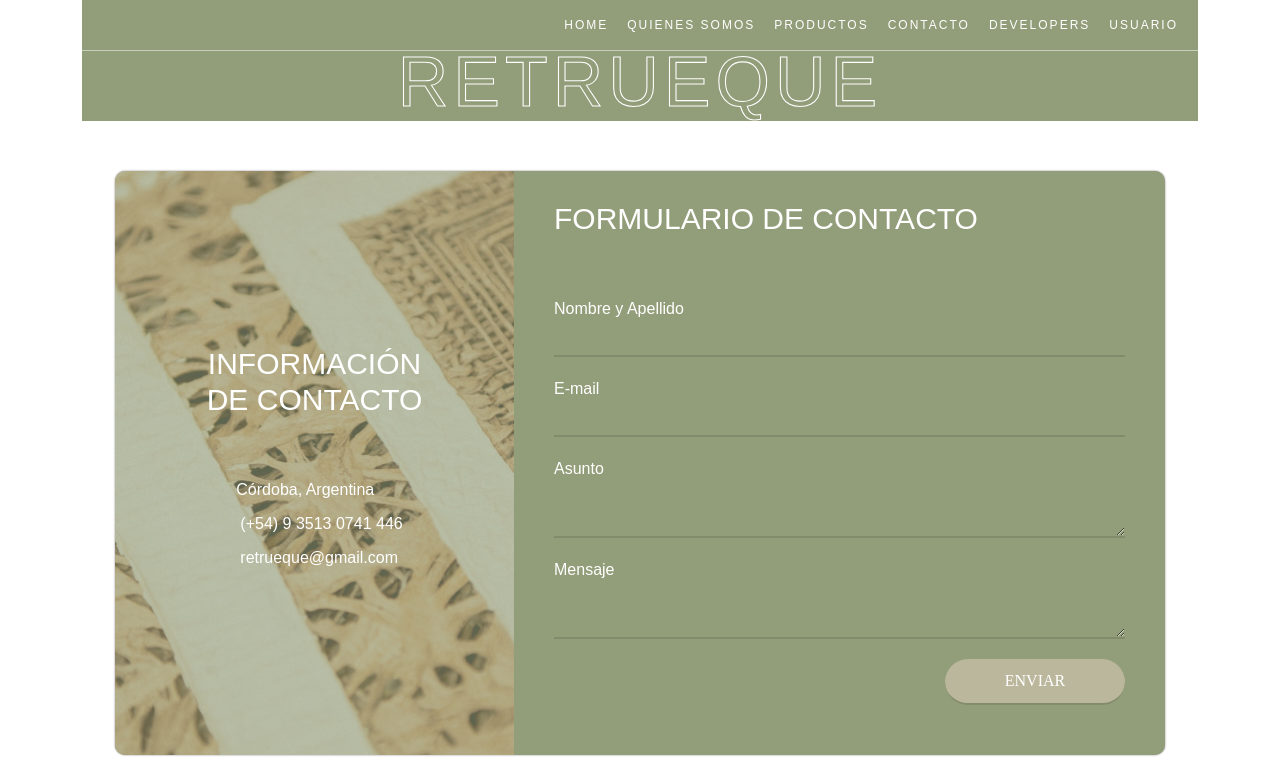
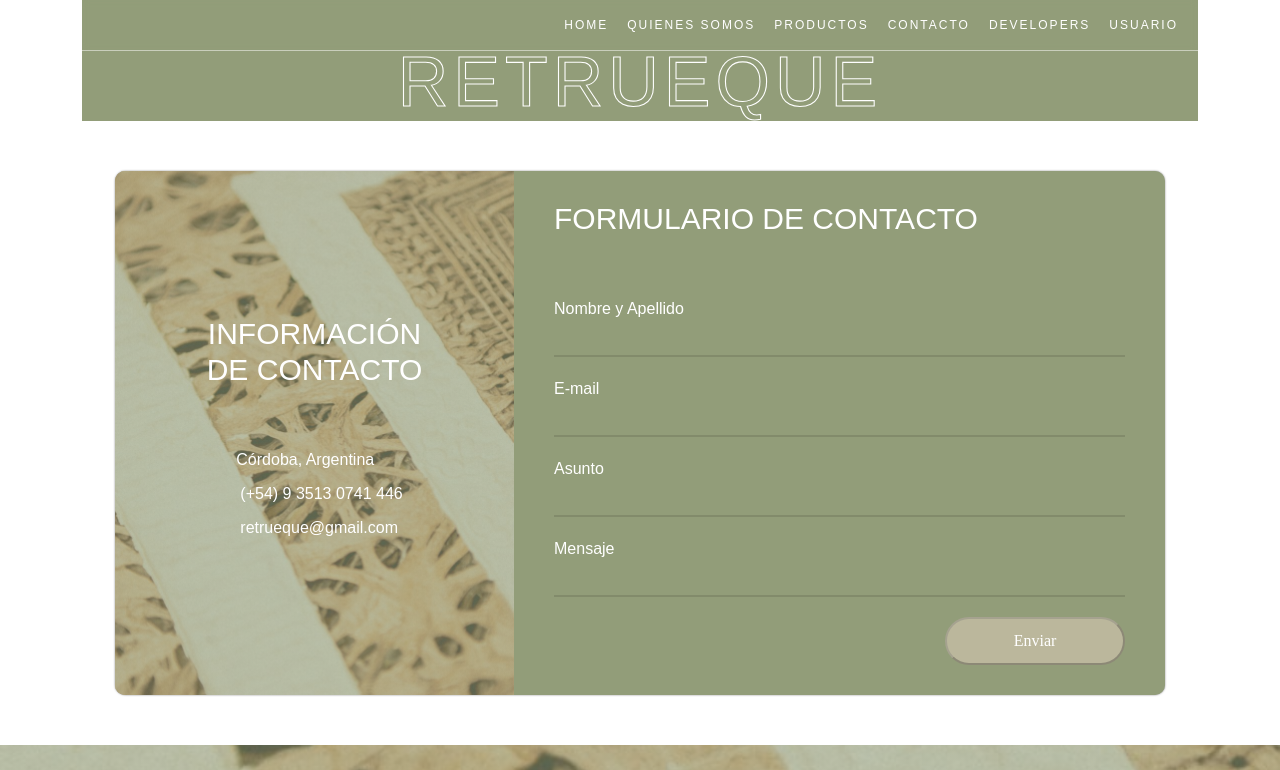
Before and after one commit to MontoyaPablo/ProyectoSegundoA-o, an Angular app in the folder frontend/retrueque/: page /contacto in a window 1280 px wide. Shown: the top 770 px of the page. Built offline with nearby package versions, Linux system fonts and the light colour scheme.

Commit message:
Validacion de Formulario de Contacto

```diff
--- a/frontend/retrueque/src/app/components/contacto/contacto.component.css
+++ b/frontend/retrueque/src/app/components/contacto/contacto.component.css
@@ -124,7 +124,7 @@ body {
   max-height: 90px;
 }
 
-.formulario .info input[type="submit"]{
+.formulario .info button[type="submit"]{
   width: 180px;
   background: hsla(47, 22%, 71%, 0.808);
   padding: 10px;
--- a/frontend/retrueque/src/app/components/contacto/contacto.component.html
+++ b/frontend/retrueque/src/app/components/contacto/contacto.component.html
@@ -10,23 +10,48 @@
     </section>
   </section>
 
-  <form action="" class="formulario" id="formulario" name="formulario">
+  <form [formGroup]="formContacto" action="" class="formulario" id="formulario" name="formulario" (ngSubmit)="procesar()">
     <h2>FORMULARIO DE CONTACTO</h2>
 
     <div class="info">
       <label for="names">Nombre y Apellido </label>
-          <input type="text" id="names" name="names">
+      <input type="text" id="names" name="names" formControlName="name">
+      <div class="alert alert-danger mt-2" [hidden]="name.valid || name.pristine">
+        El nombre es obligatorio
+      </div>
 
       <label for="email">E-mail </label>
-          <input type="text" id="email" name="email">
+      <input type="text" id="email" name="email" formControlName="email">
+      <div class="alert alert-danger mt-2"
+        [hidden]="email.valid || email.pristine">
+        <span *ngIf="email.errors?.['required']">
+          El mensaje es obligatorio
+        </span>
+        <span *ngIf="email.errors?.['email']">
+          El email debe ser valido
+        </span>
+      </div>
 
       <label for="asunto">Asunto </label>
-          <textarea id="asunto" name="asunto"></textarea>
+      <input id="asunto" name="asunto" formControlName="asunto">
+      <div class="alert alert-danger mt-2"
+        [hidden]="asunto?.valid || asunto?.pristine">
+        El asunto es obligatorio
+      </div>
 
       <label for="mensaje">Mensaje </label>
-          <textarea id="mensaje" name="mensaje"></textarea>
+      <input id="mensaje" name="mensaje" formControlName="mensaje">
+      <div class="alert alert-danger mt-2"
+        [hidden]="mensaje?.valid || mensaje?.pristine">
 
-          <input type="submit" value="ENVIAR" id="btnSend">
+
+
+      </div>
+
+      <button type="submit" value="ENVIAR" id="btnSend" [disabled]="formContacto.invalid">
+        Enviar
+      </button>
+
     </div>
   </form>
 
--- a/frontend/retrueque/src/app/components/contacto/contacto.component.ts
+++ b/frontend/retrueque/src/app/components/contacto/contacto.component.ts
@@ -1,4 +1,6 @@
 import { Component } from '@angular/core';
+import { FormBuilder, FormControl, FormGroup, Validators } from '@angular/forms';
+
 
 @Component({
   selector: 'app-contacto',
@@ -7,4 +9,36 @@ import { Component } from '@angular/core';
 })
 export class ContactoComponent {
 
+  get name(){
+    return this.formContacto.get('name') as FormControl;
+  }
+
+  get email(){
+    return this.formContacto.get('email') as FormControl;
+  }
+
+  get asunto(){
+    return this.formContacto.get('asunto');
+  }
+
+  get mensaje(){
+    return this.formContacto.get('mensaje');
+  }
+
+
+  formContacto: FormGroup;
+
+  constructor(private formBuilder: FormBuilder) {
+    this.formContacto = this.formBuilder.group({
+      name: ['', [Validators.required]],
+      email: ['', [Validators.required ,Validators.email]],
+      asunto: ['', [Validators.required, Validators.maxLength(20)]],
+      mensaje: ['', [Validators.required]],
+    });
+  }
+
+  procesar(){
+    console.log(this.formContacto.value)
+  }
+
 }
--- a/frontend/retrueque/src/index.html
+++ b/frontend/retrueque/src/index.html
@@ -6,6 +6,7 @@
   <base href="/">
   <meta name="viewport" content="width=device-width, initial-scale=1">
   <link rel="icon" type="image/x-icon" href="favicon.ico">
+  <link href="https://cdn.jsdelivr.net/npm/bootstrap@5.0.2/dist/css/bootstrap.min.css" rel="stylesheet" integrity="sha384-EVSTQN3/azprG1Anm3QDgpJLIm9Nao0Yz1ztcQTwFspd3yD65VohhpuuCOmLASjC" crossorigin="anonymous">
 </head>
 <body>
   <app-root></app-root>
```
Also changed, not shown: frontend/retrueque/src/app/components/components.module.ts (+7 -1 lines). Lines whose indentation alone changed are shown as unchanged.
